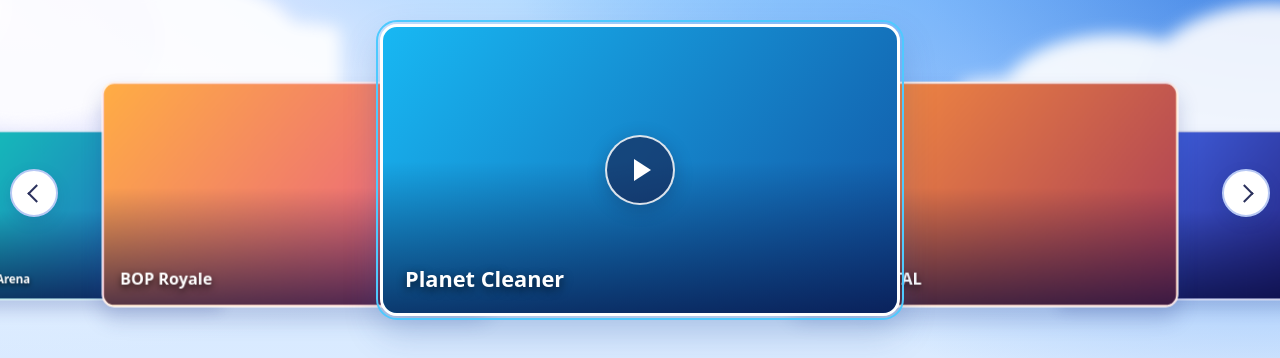
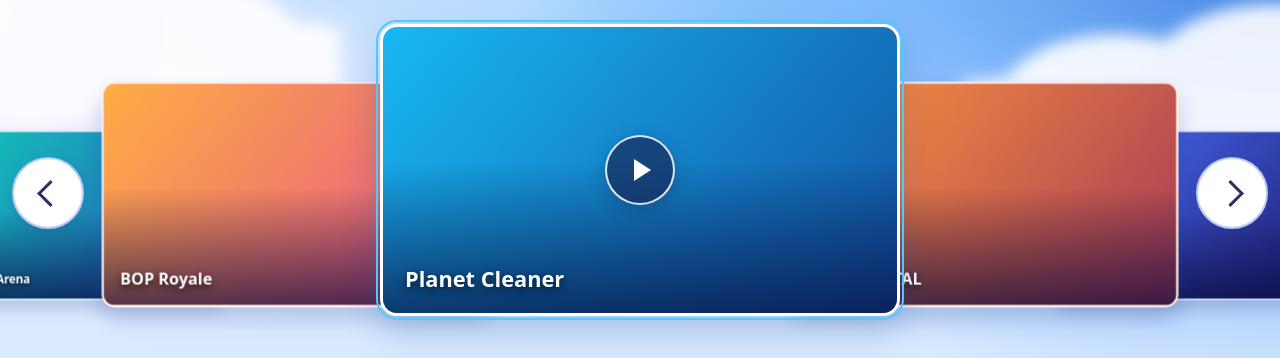
Before and after one commit to Vi2024ddt/Vi2024ddt.github.io, a plain HTML site: page index.html in a window 1280 px wide. Shown: the part 206-564 px from the top of the page. Drawn offline with Linux system fonts and the light colour scheme.

Commit message:
Move carousel navigation beyond outer cards and enlarge arrows by 150 percent

```diff
--- a/index.html
+++ b/index.html
@@ -69,6 +69,15 @@ header{max-width:1450px;height:85px}.brand{font-size:23px;letter-spacing:-.8px;l
 .game-card.active:has(.video){outline-color:#4ecaff}
 @media(max-width:1350px){.carousel-arrow.left{left:10px}.carousel-arrow.right{right:10px}}
 @media(max-width:650px){.carousel-arrow{width:38px;height:38px}.carousel-arrow.left{left:4px}.carousel-arrow.right{right:4px}.play-icon{width:52px;height:52px}.play-icon::before{border-top-width:8px;border-bottom-width:8px;border-left-width:13px}}
+
+/* Navigation lives outside the full five-card spread, not on top of previews. */
+.carousel-wrap{max-width:100%;width:100%;overflow:visible}
+.carousel-arrow{width:72px;height:72px;top:50%;border-width:2px;z-index:100}
+.carousel-arrow.left{left:12px}.carousel-arrow.right{right:12px}
+.carousel-arrow::before{width:16px;height:16px;border-top-width:3px;border-right-width:3px}
+@media(min-width:1450px){.carousel-arrow.left{left:24px}.carousel-arrow.right{right:24px}}
+@media(max-width:1000px){.carousel-arrow{width:58px;height:58px}.carousel-arrow.left{left:4px}.carousel-arrow.right{right:4px}}
+@media(max-width:650px){.carousel-arrow{width:45px;height:45px}.carousel-arrow::before{width:12px;height:12px}.carousel-arrow.left{left:2px}.carousel-arrow.right{right:2px}}
 </style></head><body>
 <div class="sky"><div class="cloudscape cloudscape-left" aria-hidden="true"></div><div class="cloudscape cloudscape-right" aria-hidden="true"></div>
 <header><a href="#games" class="brand"><span class="brand-icon" aria-hidden="true"><svg viewBox="0 0 64 52" width="56" height="46" fill="none"><path d="M17 12h30c7 0 11 5 13 13l3 13c2 8-6 14-13 10l-11-9H25l-11 9C7 52-1 46 1 38l3-13C6 17 10 12 17 12Z" fill="#7E2BEE"/><path d="M17 21v15M9.5 28.5h15" stroke="white" stroke-width="4" stroke-linecap="round"/><circle cx="44" cy="25" r="3.3" fill="white"/><circle cx="51" cy="32" r="3.3" fill="white"/></svg></span><span>VOTEIGHT<br><span>GAMES</span></span></a><nav><a href="#games">GAMES</a><a href="#about">ABOUT</a><a href="#contact">CONTACT</a></nav></header>
```
